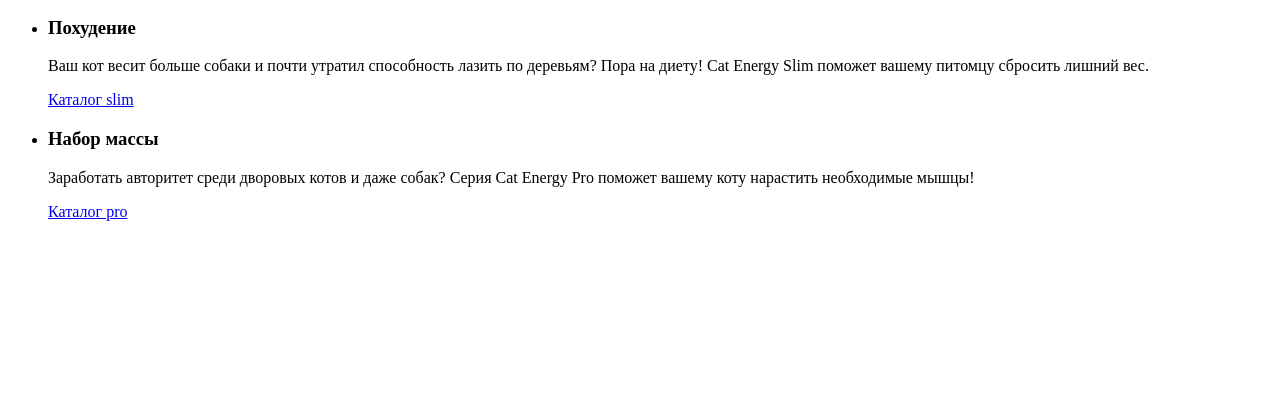
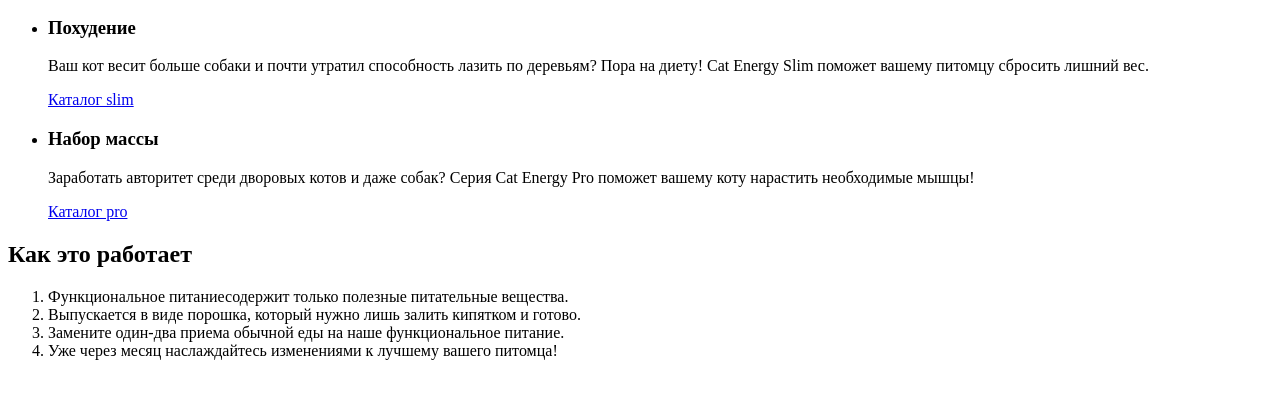
Before and after one commit to nimens55/cat-template, a website: page source/index.html in a window 1280 px wide. Shown: the part 286-684 px from the top of the page. Drawn offline with Linux system fonts and the light colour scheme.

Commit message:
Размечает секцию work-principle на главной странице

```diff
--- a/source/index.html
+++ b/source/index.html
@@ -57,5 +57,22 @@
         </li>
       </ul>
     </section>
+    <section class="work-principle">
+      <h2 class="work-principle__main-title">Как это работает</h2>
+      <ol class="work-principle__list">
+        <li class="work-principle__item">
+          Функциональное питаниесодержит только полезные питательные вещества.
+        </li>
+        <li class="work-principle__item">
+          Выпускается в виде порошка, который нужно лишь залить кипятком и готово.
+        </li>
+        <li class="work-principle__item">
+          Замените один-два приема обычной еды на наше функциональное питание.
+        </li>
+        <li class="work-principle__item">
+          Уже через месяц наслаждайтесь изменениями к лучшему вашего питомца!
+        </li>
+      </ol>
+    </section>
   </body>
 </html>
```
